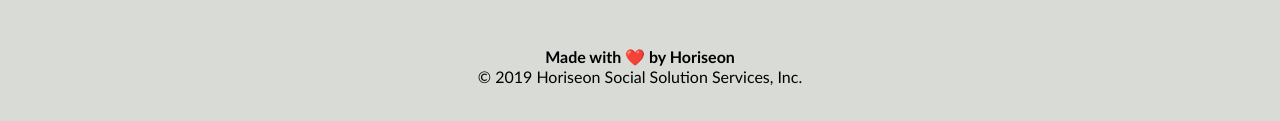
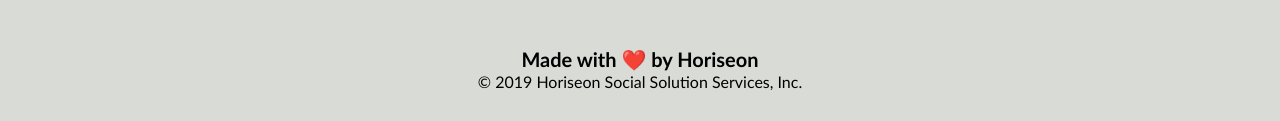
Before and after one commit to mcchristy/challenge-week-1, a plain HTML site: page index.html in a window 1280 px wide. Shown: the part 1865-1986 px from the top of the page. Drawn offline with Linux system fonts and the light colour scheme.

Commit message:
changed footer tag to simplify css sheet

```diff
--- a/assets/css/style.css
+++ b/assets/css/style.css
@@ -117,13 +117,13 @@ p {
     font-size: 36px;
 }
 
-.footer {
+footer {
     padding: 30px;
     clear: both;
     font-family: 'Trebuchet MS', 'Lucida Sans Unicode', 'Lucida Grande', 'Lucida Sans', Arial, sans-serif;
     text-align: center;
 }
 
-.footer h2 {
+h4 {
     font-size: 20px;
 }
--- a/index.html
+++ b/index.html
@@ -27,7 +27,7 @@
 
     <figure class="hero"></figure>
     <main class="content">
-        <section>
+        <section id="search-engine-optimization">
             <img src="./assets/images/search-engine-optimization.jpg" class="float-left" alt="desk with notebook listing elements of SEO"/>
             <h2>Search Engine Optimization</h2>
             <p>
@@ -74,7 +74,7 @@
         </section>
     </aside>
 
-    <footer class="footer">
+    <footer>
         <h4>Made with ❤️️ by Horiseon</h4>
         <p>
             &copy; 2019 Horiseon Social Solution Services, Inc.
```
